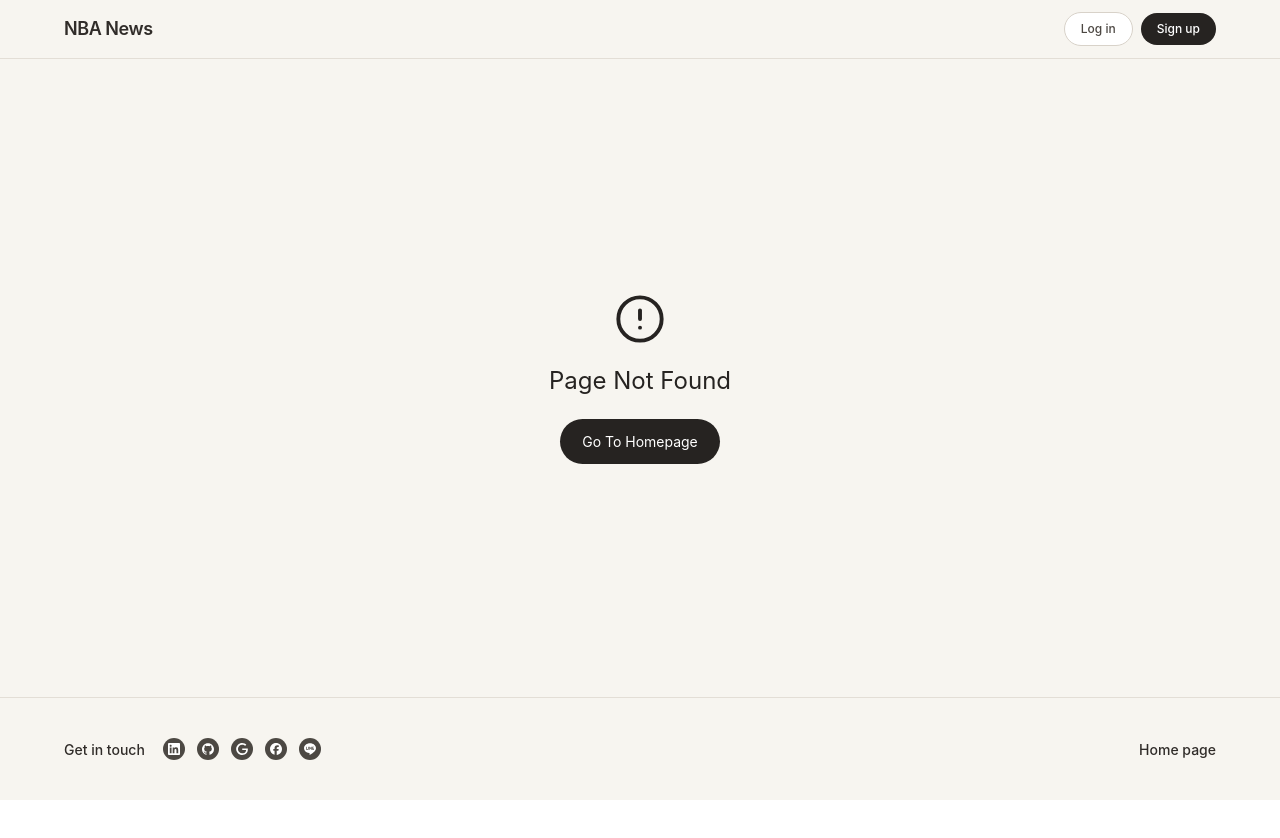
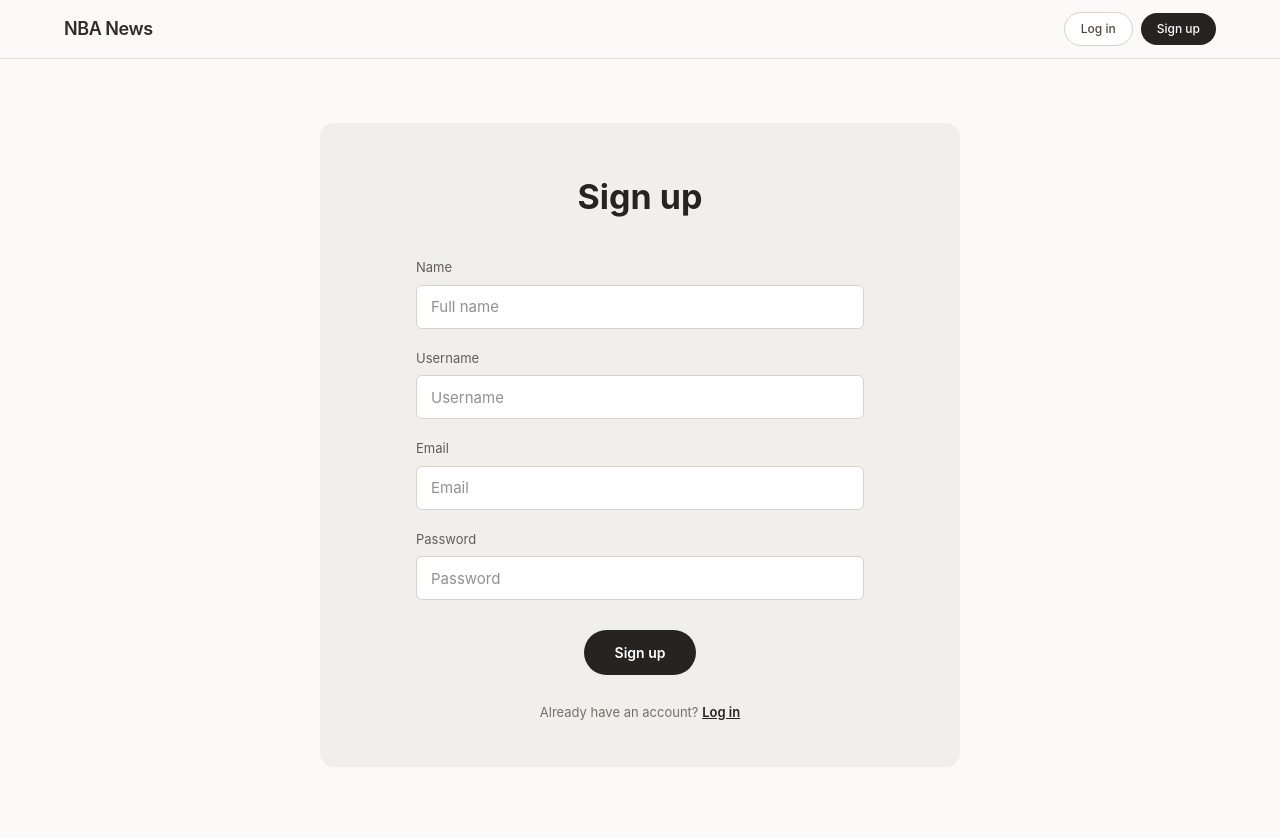
Before and after one commit to chinnaracha-star/Chin-basketball-blog, a React (Vite) app: page /signup in a window 1280 px wide. Before the commit this address had no page. Shown: the top 838 px of the page. Before the commit the page ends 800 px from the top, so only its background shows below. Built offline with nearby package versions, Linux system fonts and the light colour scheme.

Commit message:
feat: add login and signup pages; update routing in App component; enhance NavBar with authentication links; style authentication components

```diff
--- a/src/App.jsx
+++ b/src/App.jsx
@@ -3,6 +3,8 @@ import { Footer, HeroSection, NavBar } from "./components";
 import ArticleSection from "./components/ArticleSection";
 import NotFoundPage from "./pages/NotFoundPage";
 import PostPage from "./pages/PostPage";
+import LoginPage from "./pages/LoginPage";
+import SignupPage from "./pages/SignupPage";
 
 function LandingPage() {
   return (
@@ -20,6 +22,8 @@ function App() {
     <Routes>
       <Route path="/" element={<LandingPage />} />
       <Route path="/post/:postId" element={<PostPage />} />
+      <Route path="/login" element={<LoginPage />} />
+      <Route path="/signup" element={<SignupPage />} />
       <Route path="*" element={<NotFoundPage />} />
     </Routes>
   );
--- a/src/components/NavBar.jsx
+++ b/src/components/NavBar.jsx
@@ -12,18 +12,18 @@ export function NavBar() {
         </Link>
 
         <div className="flex items-center gap-2">
-          <button
-            type="button"
+          <Link
+            to="/login"
             className="rounded-full border border-[#d8d2c9] bg-white px-4 py-2 text-xs font-medium text-[#4c4742] transition hover:bg-[#f3f0ea]"
           >
             Log in
-          </button>
-          <button
-            type="button"
+          </Link>
+          <Link
+            to="/signup"
             className="rounded-full bg-[#262321] px-4 py-2 text-xs font-medium text-white transition hover:bg-[#3a3530]"
           >
             Sign up
-          </button>
+          </Link>
         </div>
       </nav>
     </header>
--- a/src/index.css
+++ b/src/index.css
@@ -19,6 +19,143 @@ body {
   flex-direction: column;
   background: #f7f5f0;
   color: #262321;
+}
+
+.auth-layout {
+  background: #fbfaf8;
+}
+
+.auth-page {
+  flex: 1;
+  display: flex;
+  align-items: flex-start;
+  justify-content: center;
+  padding: 64px 20px 80px;
+}
+
+.auth-card {
+  width: min(640px, 100%);
+  border-radius: 14px;
+  background: #f1efec;
+  padding: 48px 96px 44px;
+}
+
+.auth-card-login {
+  margin-top: 8px;
+}
+
+.auth-card h1 {
+  margin: 0 0 36px;
+  color: #262321;
+  font-size: 34px;
+  font-weight: 700;
+  text-align: center;
+}
+
+.auth-form {
+  display: flex;
+  flex-direction: column;
+  gap: 20px;
+}
+
+.auth-field {
+  display: flex;
+  flex-direction: column;
+  gap: 7px;
+  color: #625d57;
+  font-size: 13px;
+}
+
+.auth-field input {
+  width: 100%;
+  height: 44px;
+  border: 1px solid #d8d2c9;
+  border-radius: 6px;
+  background: #fff;
+  padding: 0 14px;
+  color: #262321;
+  font: inherit;
+  font-size: 15px;
+  outline: none;
+}
+
+.auth-field input:focus {
+  border-color: #817970;
+  box-shadow: 0 0 0 3px rgb(129 121 112 / 0.14);
+}
+
+.auth-field input[aria-invalid="true"] {
+  border-color: #d92d20;
+}
+
+.auth-field small,
+.auth-form-error {
+  margin: 0;
+  color: #b42318;
+  font-size: 12px;
+}
+
+.auth-submit,
+.auth-success button {
+  align-self: center;
+  min-width: 112px;
+  border: 0;
+  border-radius: 999px;
+  background: #262321;
+  padding: 12px 24px;
+  color: #fff;
+  font: inherit;
+  font-size: 14px;
+  font-weight: 600;
+  cursor: pointer;
+}
+
+.auth-submit {
+  margin-top: 10px;
+}
+
+.auth-switch,
+.auth-demo {
+  margin: 28px 0 0;
+  color: #756f68;
+  font-size: 13px;
+  text-align: center;
+}
+
+.auth-switch a {
+  color: #262321;
+  font-weight: 600;
+  text-decoration: underline;
+}
+
+.auth-demo {
+  margin-top: 10px;
+  font-size: 11px;
+}
+
+.auth-success {
+  min-height: 340px;
+  display: flex;
+  align-items: center;
+  justify-content: center;
+  flex-direction: column;
+  text-align: center;
+}
+
+.auth-success svg {
+  width: 64px;
+  height: 64px;
+  color: #15803d;
+  stroke-width: 1.8;
+}
+
+.auth-success h1 {
+  margin: 22px 0 10px;
+}
+
+.auth-success p {
+  margin: 0 0 28px;
+  color: #756f68;
 }
 
 .footer {
@@ -725,6 +862,18 @@ body {
 }
 
 @media (max-width: 767px) {
+  .auth-page {
+    padding: 32px 16px 48px;
+  }
+
+  .auth-card {
+    padding: 36px 22px;
+  }
+
+  .auth-card h1 {
+    font-size: 30px;
+  }
+
   .footer {
     padding-block: 32px;
   }
--- /dev/null
+++ b/src/pages/LoginPage.jsx
@@ -0,0 +1,60 @@
+import { useState } from "react";
+import { Link, useNavigate } from "react-router-dom";
+import { toast } from "sonner";
+import { NavBar } from "../components";
+
+function LoginPage() {
+  const navigate = useNavigate();
+  const [values, setValues] = useState({ email: "", password: "" });
+  const [errors, setErrors] = useState({});
+
+  function handleChange(event) {
+    const { name, value } = event.target;
+    setValues((current) => ({ ...current, [name]: value }));
+    setErrors((current) => ({ ...current, [name]: "", form: "" }));
+  }
+
+  function handleSubmit(event) {
+    event.preventDefault();
+    const nextErrors = {};
+    if (!/^\S+@\S+\.\S+$/.test(values.email)) nextErrors.email = "Please enter a valid email address.";
+    if (!values.password) nextErrors.password = "Please enter your password.";
+    if (Object.keys(nextErrors).length === 0 && (values.email !== "demo@example.com" || values.password !== "password123")) {
+      nextErrors.form = "Email or password is incorrect.";
+    }
+    setErrors(nextErrors);
+    if (Object.keys(nextErrors).length === 0) {
+      toast.success("Logged in successfully");
+      navigate("/");
+    }
+  }
+
+  return (
+    <main className="site-layout auth-layout">
+      <NavBar />
+      <section className="auth-page">
+        <div className="auth-card auth-card-login">
+          <h1>Log in</h1>
+          <form className="auth-form" onSubmit={handleSubmit} noValidate>
+            <div className="auth-field">
+              <label htmlFor="login-email">Email</label>
+              <input id="login-email" name="email" type="email" placeholder="Email" value={values.email} onChange={handleChange} aria-invalid={Boolean(errors.email)} />
+              {errors.email && <small role="alert">{errors.email}</small>}
+            </div>
+            <div className="auth-field">
+              <label htmlFor="login-password">Password</label>
+              <input id="login-password" name="password" type="password" placeholder="Password" value={values.password} onChange={handleChange} aria-invalid={Boolean(errors.password)} />
+              {errors.password && <small role="alert">{errors.password}</small>}
+            </div>
+            {errors.form && <p className="auth-form-error" role="alert">{errors.form}</p>}
+            <button className="auth-submit" type="submit">Log in</button>
+          </form>
+          <p className="auth-switch">Don&apos;t have an account? <Link to="/signup">Sign up</Link></p>
+          <p className="auth-demo">Demo: demo@example.com / password123</p>
+        </div>
+      </section>
+    </main>
+  );
+}
+
+export default LoginPage;
--- /dev/null
+++ b/src/pages/SignupPage.jsx
@@ -0,0 +1,96 @@
+import { CheckCircle2 } from "lucide-react";
+import { useState } from "react";
+import { Link, useNavigate } from "react-router-dom";
+import { NavBar } from "../components";
+
+const EXISTING_EMAILS = ["demo@example.com", "member@example.com"];
+
+function validate(values) {
+  const errors = {};
+
+  if (!values.name.trim()) errors.name = "Please enter your full name.";
+  if (values.username.trim().length < 3) {
+    errors.username = "Username must be at least 3 characters.";
+  }
+  if (!/^\S+@\S+\.\S+$/.test(values.email)) {
+    errors.email = "Please enter a valid email address.";
+  } else if (EXISTING_EMAILS.includes(values.email.trim().toLowerCase())) {
+    errors.email = "This email is already in use.";
+  }
+  if (values.password.length < 8) {
+    errors.password = "Password must be at least 8 characters.";
+  }
+
+  return errors;
+}
+
+function SignupPage() {
+  const navigate = useNavigate();
+  const [values, setValues] = useState({
+    name: "",
+    username: "",
+    email: "",
+    password: "",
+  });
+  const [errors, setErrors] = useState({});
+  const [isSuccess, setIsSuccess] = useState(false);
+
+  function handleChange(event) {
+    const { name, value } = event.target;
+    setValues((current) => ({ ...current, [name]: value }));
+    setErrors((current) => ({ ...current, [name]: "" }));
+  }
+
+  function handleSubmit(event) {
+    event.preventDefault();
+    const nextErrors = validate(values);
+    setErrors(nextErrors);
+    if (Object.keys(nextErrors).length === 0) setIsSuccess(true);
+  }
+
+  return (
+    <main className="site-layout auth-layout">
+      <NavBar />
+      <section className="auth-page">
+        <div className="auth-card">
+          {isSuccess ? (
+            <div className="auth-success" role="status">
+              <CheckCircle2 aria-hidden="true" />
+              <h1>Registration successful</h1>
+              <p>Your account has been created. You can now log in.</p>
+              <button type="button" onClick={() => navigate("/login")}>
+                Continue
+              </button>
+            </div>
+          ) : (
+            <>
+              <h1>Sign up</h1>
+              <form className="auth-form" onSubmit={handleSubmit} noValidate>
+                <AuthField label="Name" name="name" placeholder="Full name" value={values.name} error={errors.name} onChange={handleChange} />
+                <AuthField label="Username" name="username" placeholder="Username" value={values.username} error={errors.username} onChange={handleChange} />
+                <AuthField label="Email" name="email" type="email" placeholder="Email" value={values.email} error={errors.email} onChange={handleChange} />
+                <AuthField label="Password" name="password" type="password" placeholder="Password" value={values.password} error={errors.password} onChange={handleChange} />
+                <button className="auth-submit" type="submit">Sign up</button>
+              </form>
+              <p className="auth-switch">Already have an account? <Link to="/login">Log in</Link></p>
+            </>
+          )}
+        </div>
+      </section>
+    </main>
+  );
+}
+
+function AuthField({ label, error, ...inputProps }) {
+  const errorId = `${inputProps.name}-error`;
+  const inputId = `signup-${inputProps.name}`;
+  return (
+    <div className="auth-field">
+      <label htmlFor={inputId}>{label}</label>
+      <input id={inputId} {...inputProps} onChange={inputProps.onChange} aria-invalid={Boolean(error)} aria-describedby={error ? errorId : undefined} />
+      {error && <small id={errorId} role="alert">{error}</small>}
+    </div>
+  );
+}
+
+export default SignupPage;
```
